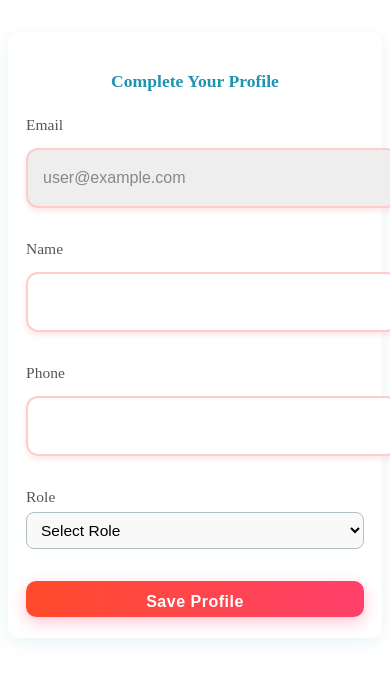
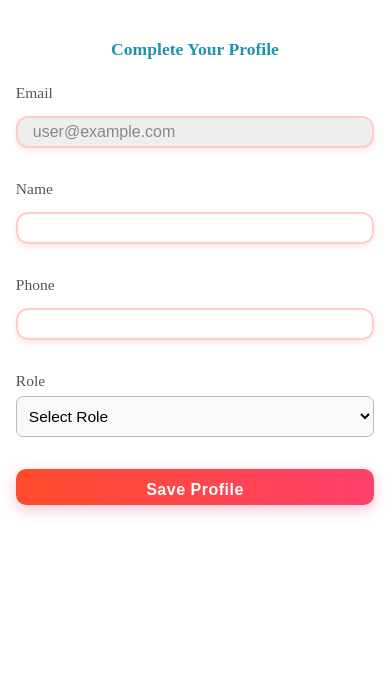
Before and after one commit to hkumarrai1/RideAlong-Frontend, a React (Vite) app: page /dashboard in a window 390 px wide. Shown: the top 680 px of the page. Built offline with nearby package versions, Linux system fonts and the light colour scheme; no server answers; sample sign-in values are in the browser's storage.

Commit message:
Improve ProfileForm and input responsiveness and appearance

```diff
--- a/src/Components/AuthContext.jsx
+++ b/src/Components/AuthContext.jsx
@@ -46,7 +46,7 @@ export function AuthProvider({ children }) {
         "Verification email sent! Please check your inbox and spam folder."
       );
       const uid = user.uid;
-      await axiosInstance.post("/user/register", {
+      await axiosInstance.post("/api/user/register", {
         firebaseUID: uid,
         email: user.email,
       });
--- a/src/Components/DashBoard.jsx
+++ b/src/Components/DashBoard.jsx
@@ -24,7 +24,7 @@ function Dashboard() {
       if (!currentUser) return;
       try {
         const res = await axiosInstance.get(
-          `/user/profile-status?firebaseUID=${currentUser.uid}`
+          `/api/user/profile-status?firebaseUID=${currentUser.uid}`
         );
         setProfileComplete(res.data.profileComplete);
       } catch {
@@ -66,7 +66,7 @@ function Dashboard() {
 
   async function handleProfileSubmit(profileData) {
     try {
-      await axiosInstance.put("/user/profile", profileData);
+      await axiosInstance.put("/api/user/profile", profileData);
       setProfileComplete(true);
     } catch (err) {
       alert("Failed to save profile. Try again.");
--- a/src/Components/NormalRide.jsx
+++ b/src/Components/NormalRide.jsx
@@ -26,7 +26,7 @@ const NormalRide = ({ setRideOptions }) => {
         setLoading(false);
         return;
       }
-      const response = await axiosInstance.post("/rides/bookRide", {
+      const response = await axiosInstance.post("/api/rides/bookRide", {
         currentLocation: currentLocCoords,
         destination: destCoords,
       });
--- a/src/Components/ProfileForm.module.css
+++ b/src/Components/ProfileForm.module.css
@@ -8,6 +8,8 @@
   display: flex;
   flex-direction: column;
   gap: 16px;
+  width: 100%;
+  box-sizing: border-box;
 }
 .title {
   font-size: 1.1rem;
@@ -20,6 +22,7 @@
   display: flex;
   flex-direction: column;
   gap: 4px;
+  width: 100%;
 }
 .inputGroup label {
   font-size: 0.97rem;
@@ -28,11 +31,14 @@
 }
 .inputGroup input,
 .inputGroup select {
-  padding: 8px 10px;
+  padding: 10px 12px;
   border-radius: 8px;
   border: 1px solid #b0bec5;
-  font-size: 0.97rem;
+  font-size: 1rem;
   background: #f9f9f9;
+  width: 100%;
+  box-sizing: border-box;
+  margin: 0;
 }
 .inputGroup input[readonly] {
   background: #eee;
@@ -45,17 +51,43 @@
   margin-bottom: 8px;
 }
 .submitBtn {
-  padding: 10px 0;
+  padding: 12px 0;
   border: none;
   border-radius: 8px;
   background: linear-gradient(90deg, #2193b0 0%, #6dd5ed 100%);
   color: #fff;
   font-weight: 700;
-  font-size: 1rem;
+  font-size: 1.05rem;
   cursor: pointer;
   margin-top: 8px;
   transition: background 0.2s;
+  width: 100%;
 }
 .submitBtn:hover {
   background: linear-gradient(90deg, #6dd5ed 0%, #2193b0 100%);
 }
+
+@media (max-width: 600px) {
+  .profileForm {
+    max-width: 98vw;
+    padding: 16px 2vw 12vw 2vw;
+    border-radius: 0;
+    box-shadow: none;
+    margin: 0 auto;
+    font-size: 0.97rem;
+  }
+  .inputGroup input,
+  .inputGroup select {
+    font-size: 0.97rem;
+    padding: 10px 8px;
+    border-radius: 7px;
+    min-width: 0;
+    width: 100%;
+  }
+  .submitBtn {
+    font-size: 1rem;
+    padding: 11px 0;
+    border-radius: 9px;
+    min-height: 36px;
+  }
+}
```
